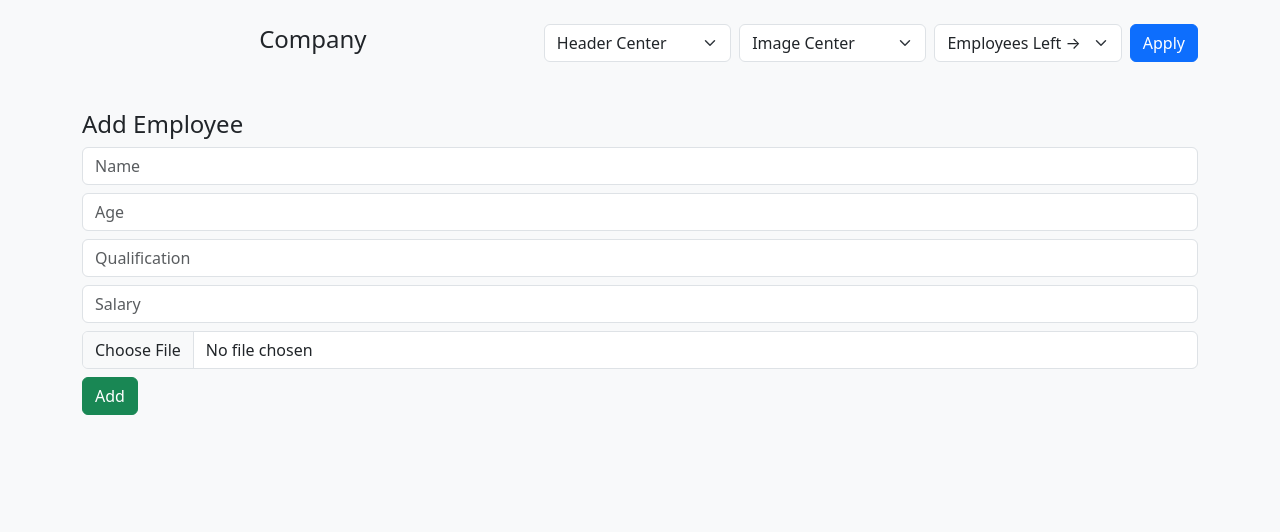
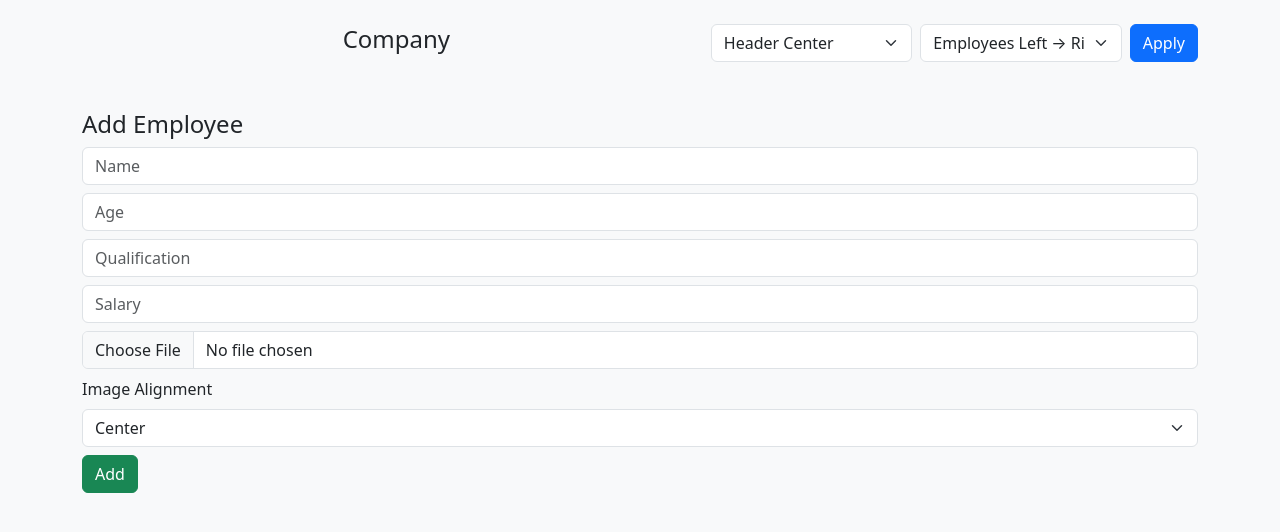
Before and after one commit to Manuvg1907/company_employedeatils_flask, a Flask app: page / in a window 1280 px wide. Shown: the top 532 px of the page. Run offline with Flask 3, Linux system fonts and the light colour scheme.

Commit message:
Update template.html

```diff
--- a/templates/template.html
+++ b/templates/template.html
@@ -13,8 +13,6 @@
     .logo-left { display: flex; justify-content: flex-start; }
     .logo-center { display: flex; justify-content: center; }
     .logo-right { display: flex; justify-content: flex-end; }
-    .logo-top { display: flex; flex-direction: column; align-items: center; }
-    .logo-bottom { display: flex; flex-direction: column-reverse; align-items: center; }
 
     .layout-ltr { display: flex; flex-wrap: wrap; justify-content: flex-start; }
     .layout-rtl { display: flex; flex-wrap: wrap; justify-content: flex-end; flex-direction: row-reverse; }
@@ -41,14 +39,6 @@
             <option value="right" {% if header_layout == 'right' %}selected{% endif %}>Header Right</option>
           </select>
 
-          <select name="logo_layout" class="form-select me-2">
-            <option value="left" {% if logo_layout == 'left' %}selected{% endif %}>Image Left</option>
-            <option value="center" {% if logo_layout == 'center' %}selected{% endif %}>Image Center</option>
-            <option value="right" {% if logo_layout == 'right' %}selected{% endif %}>Image Right</option>
-            <option value="top" {% if logo_layout == 'top' %}selected{% endif %}>Image Top</option>
-            <option value="bottom" {% if logo_layout == 'bottom' %}selected{% endif %}>Image Bottom</option>
-          </select>
-
           <select name="layout" class="form-select me-2">
             <option value="ltr" {% if layout == 'ltr' %}selected{% endif %}>Employees Left → Right</option>
             <option value="rtl" {% if layout == 'rtl' %}selected{% endif %}>Employees Right → Left</option>
@@ -66,7 +56,7 @@
       {% for employee in employees %}
       <div class="card template-card" style="width: 18rem;">
         {% if employee.photo %}
-        <div class="{{ 'logo-' + logo_layout }}">
+        <div class="logo-{{ employee.align }}">
           <img src="{{ url_for('static', filename=employee.photo) }}" class="card-img-top logo" alt="Employee Photo">
         </div>
         {% endif %}
@@ -119,6 +109,14 @@
                 <label class="form-label">Image</label>
                 <input type="file" class="form-control" name="logo" accept="image/*">
               </div>
+              <div class="mb-2">
+                <label class="form-label">Image Alignment</label>
+                <select class="form-select" name="alignment">
+                  <option value="left" {% if employee.align == 'left' %}selected{% endif %}>Left</option>
+                  <option value="center" {% if employee.align == 'center' %}selected{% endif %}>Center</option>
+                  <option value="right" {% if employee.align == 'right' %}selected{% endif %}>Right</option>
+                </select>
+              </div>
             </div>
             <div class="modal-footer">
               <button class="btn btn-primary">Save</button>
@@ -138,6 +136,14 @@
         <div class="mb-2"><input class="form-control" name="qualification" placeholder="Qualification"></div>
         <div class="mb-2"><input class="form-control" name="salary" placeholder="Salary"></div>
         <div class="mb-2"><input class="form-control" type="file" name="logo"></div>
+        <div class="mb-2">
+          <label class="form-label">Image Alignment</label>
+          <select class="form-select" name="alignment">
+            <option value="left">Left</option>
+            <option value="center" selected>Center</option>
+            <option value="right">Right</option>
+          </select>
+        </div>
         <button class="btn btn-success">Add</button>
       </form>
     </div>
```
